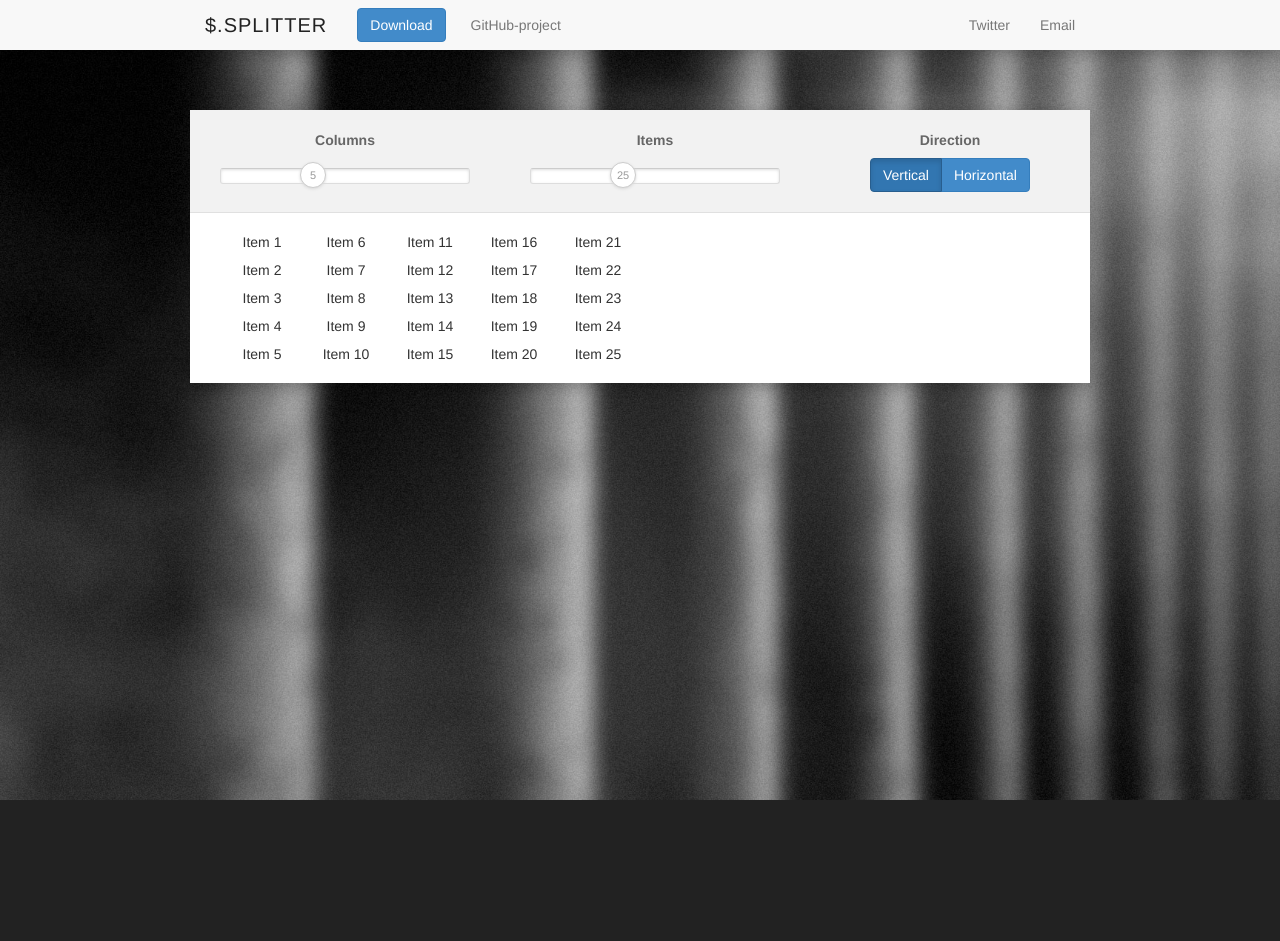
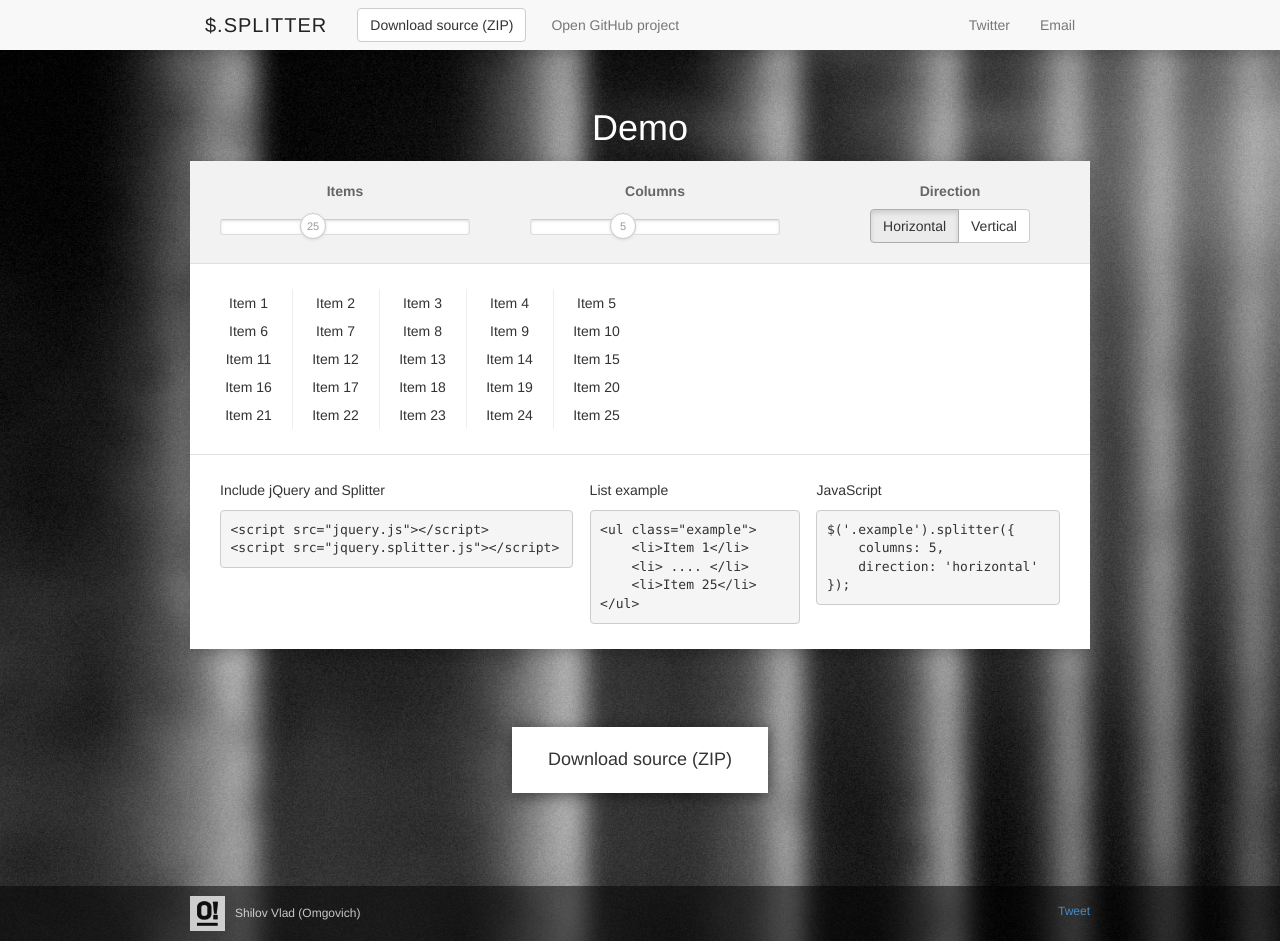
Before and after one commit to omgovich/jquery-splitter, a plain HTML site: page index.html in a window 1280 px wide. Before the commit the page ends 800 px from the top, so only its background shows below. Drawn offline with Linux system fonts and the light colour scheme.

Commit message:
Wow demo

```diff
--- a/css/style.css
+++ b/css/style.css
@@ -1,7 +1,14 @@
 html, body {
 	height: 100%;
 }
-body {
+
+
+/* --- Page --- */
+.page {
+	position: relative;
+	overflow: hidden;
+	min-width: 1000px;
+	min-height: 100%;
 	background: #222 url(../images/bg.jpg) no-repeat 50% 50%;
 	-webkit-background-size: cover;
 	background-size: cover;
@@ -46,9 +53,35 @@ body {
 }
 
 
+/* --- Title --- */
+h1 {
+	color: #FFF;
+	text-align: center;
+	padding: 0;
+	margin: 0 0 30px;
+	font-size: 60px;
+	letter-spacing: 1px;
+	line-height: 1;
+	text-shadow: 0 4px 20px #000;
+}
+
+
+/* --- Title --- */
+.title {
+	text-align: center;
+	padding: 0 0 15px 0;
+	color: #FFF;
+	font-size: 36px;
+	line-height: 1;
+	text-shadow: 0 0 15px rgba(0,0,0, 0.5);
+}
+
+
 /* --- Demo --- */
 .demo {
+	position: relative;
 	background: #FFF;
+	margin-bottom: 70px;
 }
 .demo form {
 	overflow: hidden;
@@ -106,14 +139,36 @@ body {
 	box-shadow: 0 1px 3px #d9d9d9;
 }
 .demo-body {
-	padding: 15px 30px;
+	padding: 25px 15px;
+}
+.demo-footer {
+	overflow: hidden;
+	padding: 25px 30px;
+	border-top: 1px solid #e0e0e0;
+}
+.demo-footer pre:last-child {
+	margin-bottom: 0;
+}
+.demo-footer__html {
+	float: left;
+	width: 25%;
+	margin-right: 2%;
+}
+.demo-footer__include {
+	float: left;
+	width: 42%;
+	margin-right: 2%;
+}
+.demo-footer__js {
+	float: left;
+	width: 29%;
 }
 
 
 /* --- Main --- */
 .content-main {
 	padding-top: 40px;
-	padding-bottom: 70px;
+	padding-bottom: 140px;
 }
 .content-main .panel {
 	border: none;
@@ -141,6 +196,10 @@ body {
 	margin: 0;
 	padding: 0;
 	width: 10%;
+	box-shadow: 1px 0 0 #EEE;
+}
+.list-container .list-column_last {
+	box-shadow: none;
 }
 .list-container .list-column li {
 	margin: 0;
@@ -148,3 +207,85 @@ body {
 	list-style: none;
 	text-align: center;
 }
+
+
+/* --- Download --- */
+.download {
+	text-align: center;
+}
+.download .btn-default {
+	padding: 20px 35px;
+	border-color: #FFF;
+	-webkit-border-radius: 0;
+	-moz-border-radius: 0;
+	border-radius: 0;
+	-webkit-box-shadow: 0 3px 15px rgba(0,0,0, 0.5);
+	-moz-box-shadow: 0 3px 15px rgba(0,0,0, 0.5);
+	box-shadow: 0 3px 15px rgba(0,0,0, 0.5);
+}
+
+
+/* --- Footer --- */
+.footer {
+	position: absolute;
+	bottom: 0;
+	left: 0;
+	width: 100%;
+	background: #000;
+	background-color: rgba(0,0,0, 0.5);
+	font-size: 12px;
+}
+.footer .content {
+	overflow: hidden;
+	padding: 10px 0;
+	height: 55px;
+}
+.footer__omgovich {
+	float: left;
+	color: #FFF;
+	color: rgba(255,255,255, 0.75);
+	line-height: 35px;
+	text-decoration: none;
+	-webkit-transition: color 0.25s;
+	-moz-transition: color 0.25s;
+	-ms-transition: color 0.25s;
+	-o-transition: color 0.25s;
+	transition: color 0.25s;
+}
+.footer__omgovich:hover {
+	color: #FFF;
+	color: rgba(255,255,255, 1);
+	text-decoration: none;
+}
+.footer__omgovich img {
+	float: left;
+	margin-right: 10px;
+	opacity: 0.75;
+	-webkit-transition: opacity 0.25s;
+	-moz-transition: opacity 0.25s;
+	-ms-transition: opacity 0.25s;
+	-o-transition: opacity 0.25s;
+	transition: opacity 0.25s;
+}
+.footer__omgovich:hover img {
+	opacity: 1;
+}
+.footer .twitter-share-button {
+	float: right;
+	margin-top: 7px;
+}
+
+
+/* --- Wow --- */
+.navbar,
+.title,
+.demo,
+.demo form,
+.demo-body,
+.demo-footer,
+.download,
+.footer {
+	-ms-filter: "progid:DXImageTransform.Microsoft.Alpha(Opacity=0)";
+	filter: progid:DXImageTransform.Microsoft.Alpha(Opacity=0);
+	opacity: 0;
+}
--- a/index.html
+++ b/index.html
@@ -9,6 +9,9 @@
 </head>
 <body>
 
+	<!-- Page -->
+	<div class="page">
+
 		<!-- Navbar -->
 		<nav class="navbar navbar-default shadow" role="navigation">
 
@@ -18,10 +21,10 @@
 					<span class="navbar-brand">$.splitter</span>
 				</div>
 
-			<a href="https://github.com/Omgovich/jquery-splitter/zipball/master" class="btn btn-primary navbar-btn">Download</a>
+				<a href="https://github.com/Omgovich/jquery-splitter/zipball/master" class="btn btn-default navbar-btn">Download source (ZIP)</a>
 
 				<ul class="nav navbar-nav">
-				<li><a href="https://github.com/Omgovich/jquery-splitter">GitHub-project</a></li>
+					<li><a href="https://github.com/Omgovich/jquery-splitter">Open GitHub project</a></li>
 				</ul>
 
 				<ul class="nav navbar-nav navbar-right">
@@ -37,32 +40,77 @@
 		<!-- Container -->
 		<div class="content content-main">
 
+			<div class="title">Demo</div>
+
 			<!-- Demo -->
 			<div class="demo shadow">
 				<form action="#">
 					<fieldset>
+						<label>Items</label>
+						<div class="slider slider-items" data-name="items" data-min="10" data-max="50" data-value="25"></div>
+					</fieldset>
+					<fieldset>
 						<label>Columns</label>
 						<div class="slider slider-columns" data-name="columns" data-min="2" data-max="10" data-value="5"></div>
-				</fieldset>
-				<fieldset>
-					<label>Items</label>
-					<div class="slider slider-items" data-name="items" data-min="10" data-max="50" data-value="25"></div>
 					</fieldset>
 					<fieldset class="demo-direction">
 						<label>Direction</label>
 						<div class="btn-group" data-toggle="buttons">
-						<label class="btn btn-primary active"><input type="radio" name="direction" value="vertical" checked> Vertical</label>
-						<label class="btn btn-primary"><input type="radio" name="direction" value="horizontal"> Horizontal</label>
+							<label class="btn btn-default active"><input type="radio" name="direction" value="horizontal" checked> Horizontal</label>
+							<label class="btn btn-default"><input type="radio" name="direction" value="vertical"> Vertical</label>
 						</div>
 					</fieldset>
 				</form>
-			<div class="demo-body">
+				<div class="demo-body"></div>
+				<div class="demo-footer">
+					<div class="demo-footer__include">
+						<p>Include jQuery and Splitter</p>
+<pre>&lt;script src="jquery.js"&gt;&lt;/script&gt;
+&lt;script src="jquery.splitter.js"&gt;&lt;/script&gt;</pre>
+					</div>
+					<div class="demo-footer__html">
+						<p>List example</p>
+<pre>&lt;ul class="example"&gt;
+    &lt;li&gt;Item 1&lt;/li&gt;
+    &lt;li&gt; .... &lt;/li&gt;
+    &lt;li&gt;Item <span class="demo-footer__html__count"></span>&lt;/li&gt;
+&lt;/ul&gt;</pre>
+					</div>
+					<div class="demo-footer__js">
+						<p>JavaScript</p>
+<pre>$('.example').splitter({
+    columns: <span class="demo-footer__html__columns"></span>,
+    direction: '<span class="demo-footer__html__direction"></span>'
+});</pre>
+					</div>
 				</div>
 			</div>
 			<!--/Demo -->
 
+			<!-- Download -->
+			<div class="download">
+				<a href="https://github.com/Omgovich/jquery-splitter/zipball/master" class="btn btn-default btn-lg navbar-btn">Download source (ZIP)</a>
+			</div>
+			<!--/Download -->
+
 		</div>
 		<!--/Container -->
+
+		<!-- Footer -->
+		<footer class="footer">
+			<div class="content">
+				<a href="https://twitter.com/share" class="twitter-share-button">Tweet</a>
+				<script>!function(d,s,id){var js,fjs=d.getElementsByTagName(s)[0];if(!d.getElementById(id)){js=d.createElement(s);js.id=id;js.src="//platform.twitter.com/widgets.js";fjs.parentNode.insertBefore(js,fjs);}}(document,"script","twitter-wjs");</script>
+				<a class="footer__omgovich" href="http://omgovich.ru/" target="_blank">
+					<img src="images/logo.png" alt="Omgovich" />
+					Shilov Vlad (Omgovich)
+				</a>
+			</div>
+		</footer>
+		<!--/Footer -->
+
+	</div>
+	<!--/Page -->
 
 	<!-- JavaScript -->
 	<script src="js/jquery.js"></script>
--- a/js/demo.js
+++ b/js/demo.js
@@ -2,14 +2,24 @@ $(function(){
 
 	// blocks and vars
 	var $demo = $('.demo'),
-	    $sliders = $demo.find('.slider'),
-	    $body = $demo.find('.demo-body');
+	    $title = $('.title'),
+	    $navbar = $('.navbar'),
+	    $footer = $('.footer'),
+	    $download = $('.download'),
+	    $form = $demo.find('form'),
+	    $sliders = $form.find('.slider'),
+	    $body = $demo.find('.demo-body'),
+	    $foot = $demo.find('.demo-footer'),
+	    $footCount = $foot.find('.demo-footer__html__count'),
+	    $footColumns = $foot.find('.demo-footer__html__columns'),
+	    $footDirection = $foot.find('.demo-footer__html__direction'),
+	    duration = 450;
 
 	// form params
 	var params = {
 		columns: 0,
 		items: 0,
-		direction: 'vertical'
+		direction: 'horizontal'
 	};
 
 	// each sliders items
@@ -54,9 +64,28 @@ $(function(){
 		for (var i=0; i<params.items; i++) $list.append('<li>Item '+(i+1)+'</li>');
 		$list.appendTo($body.empty());
 		$list.splitter({ columns: params.columns, direction: params.direction });
+		$footCount.text(params.items);
+		$footColumns.text(params.columns);
+		$footDirection.text(params.direction);
 	};
 
 	// init
 	render();
 
+	// wow-wow
+	$navbar.find('> *').css({ opacity:0 });
+	$title.delay(duration*1).fadeTo(duration*2, 1);
+	$demo.delay(duration*0.5).fadeTo(duration*2, 1);
+	$form.delay(duration*1.5).fadeTo(duration, 1);
+	$body.delay(duration*2.0).fadeTo(duration, 1);
+	$foot.delay(duration*2.5).fadeTo(duration, 1);
+	$download.delay(duration*3).fadeTo(duration, 1);
+	$navbar.css({top:-70}).delay(duration*3).animate({opacity:1, top:0}, duration*1.5, function(){
+		$navbar.find('> *').each(function(index){
+			$(this).delay(duration*index).fadeTo(duration, 1);
+		});
+	});
+	$footer.css({bottom:-70}).delay(duration*3).animate({opacity:1, bottom:0}, duration*1.5);
+
+
 });
--- a/js/jquery.splitter.js
+++ b/js/jquery.splitter.js
@@ -1,14 +1,12 @@
 /*
- * jQuery Splitter
+ * jQuery Splitter v1.1
  * Copyright (c) 2013 Shilov Vlad [Omgovich] (http://omgovich.ru/)
  */
 
 (function($) {
 
-	$.fn.splitter = function(options) {
-
 	// Settings
-		var settings = $.extend({
+	var defaults = {
 		columns: 2,
 		direction: 'vertical',
 		itemsSelector: 'li',
@@ -19,8 +17,15 @@
 		columnTag: 'ul',
 		columnClass: 'list-column',
 		columnFirstClass: 'list-column_first',
-			columnLastClass: 'list-column_last'
-		}, options);
+		columnLastClass: 'list-column_last',
+		columnAllowEmpty: false
+	};
+
+	// Splitter function
+	$.fn.splitter = function(options) {
+
+		// Settings
+		var settings = $.extend(defaults, options);
 
 		// Install splitter for each items
 		this.each(function(){
@@ -34,19 +39,19 @@
 			    }),
 			    $container = $('<'+settings.containerTag+'/>', {
 			    	'class': settings.containerClass
-			    });
+			    }),
+			    $columns;
 
-			// Create columns
-			for(var i=0; i<settings.columns; i++) $container.append( $column.clone() );
-			var $columns = $container.children();
-			$columns.first().addClass(settings.columnFirstClass);
-			$columns.last().addClass(settings.columnLastClass);
+			// Find coolumns
+			function findColumns(){
+				$columns = $container.children();
+			};
 
 			// Vertical split
 			function splitVertical(){
 				var itemsInColumn = Math.ceil(itemsNumber/settings.columns),
 				    column = 0;
-				for(var i=0; i<itemsNumber; i+=itemsInColumn) {
+				for (var i=0; i<itemsNumber; i+=itemsInColumn) {
 					var $columnItems = $items.slice(i, i+itemsInColumn).clone();
 					$columns.eq(column++).append($columnItems);
 				};
@@ -59,8 +64,22 @@
 				});
 			};
 
+			// Create columns
+			for (var i=0; i<settings.columns; i++) $container.append($column.clone());
+			findColumns();
+
 			// Add items in columns
 			if (settings.direction=='horizontal') splitHorizontal(); else splitVertical();
+
+			// Remove empty columns
+			if (!settings.columnAllowEmpty) {
+				$columns.filter(':empty').remove();
+				findColumns();
+			};
+
+			// Add classes to first and last columns
+			$columns.first().addClass(settings.columnFirstClass);
+			$columns.last().addClass(settings.columnLastClass);
 
 			// Render splitted list
 			$list.replaceWith($container);
```
Also changed, not shown: images/logo.png (added). Lines whose indentation alone changed are shown as unchanged.
